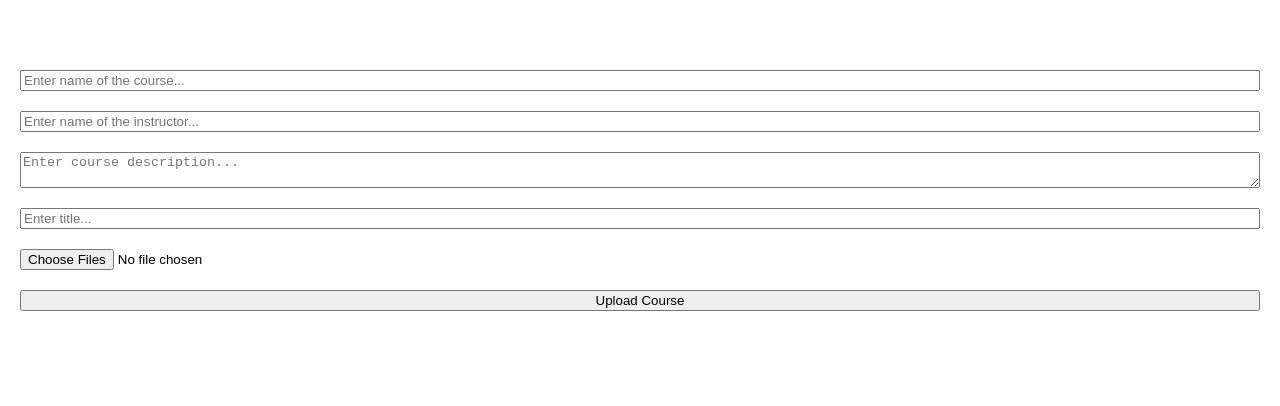
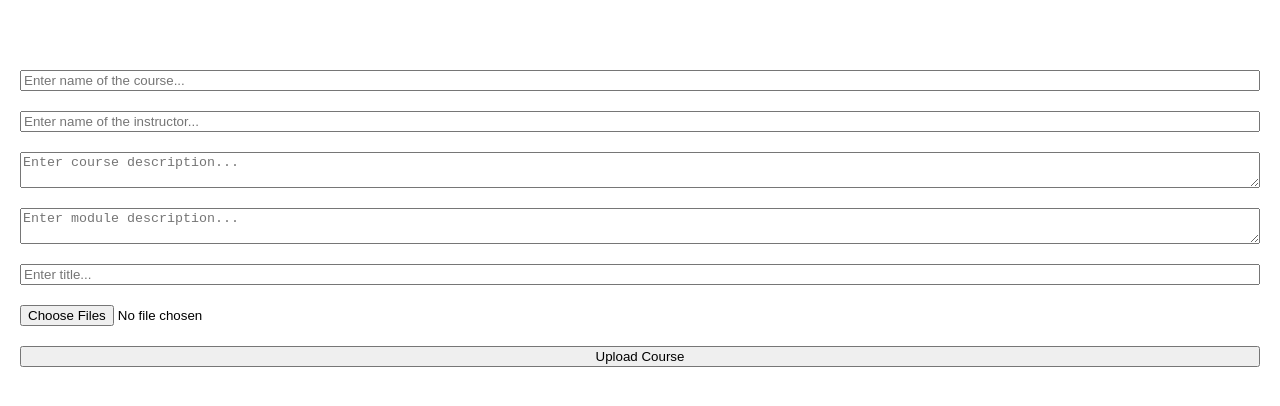
Before and after one commit to Promisemagoga/video-upload, a React (Create React App) app: page / in a window 1280 px wide. Shown: the top 406 px of the page. Built offline with nearby package versions, Linux system fonts and the light colour scheme.

Commit message:
Added fields to the upload course function

```diff
--- a/src/App.css
+++ b/src/App.css
@@ -6,6 +6,8 @@
   margin-top: 50px;
   padding: 20px;
 }
+
+
 
 .App-logo {
   height: 40vmin;
--- a/src/App.js
+++ b/src/App.js
@@ -12,6 +12,9 @@ function App() {
   const [instructor, setInstructor] = useState("")
   const [videos, setVideos] = useState([])
   const [title, setTitle] = useState("")
+  const [moduleDescription, setModuleDescription] = useState("")
+
+
 
   const handleFileChange = (event) => {
     for (let i = 0; i < event.target.files.length; i++) {
@@ -38,9 +41,12 @@ function App() {
         instructor: instructor,
         modules: [
           {
+           module1: {
             title: title,
+            moduleDescription: moduleDescription,
             content: videoUrl.map((video) => video.video),
             contentUrl: videoUrl.map((video) => video.url)
+          }
 
           },
         ],
@@ -61,6 +67,7 @@ function App() {
       <input placeholder='Enter name of the course...' onChange={(event) => setName(event.target.value)} />
       <input placeholder='Enter name of the instructor...' onChange={(event) => setInstructor(event.target.value)} />
       <textarea placeholder='Enter course description...' onChange={(event) => setDescription(event.target.value)} />
+      <textarea placeholder='Enter module description...' onChange={(event) => setModuleDescription(event.target.value)} />
       <input placeholder='Enter title...' onChange={(event) => setTitle(event.target.value)} />
       <input type="file" accept="video/*" multiple onChange={handleFileChange} />
       <button onClick={uploadCourse}>Upload Course</button>
```
Also changed, not shown: file1.txt.
